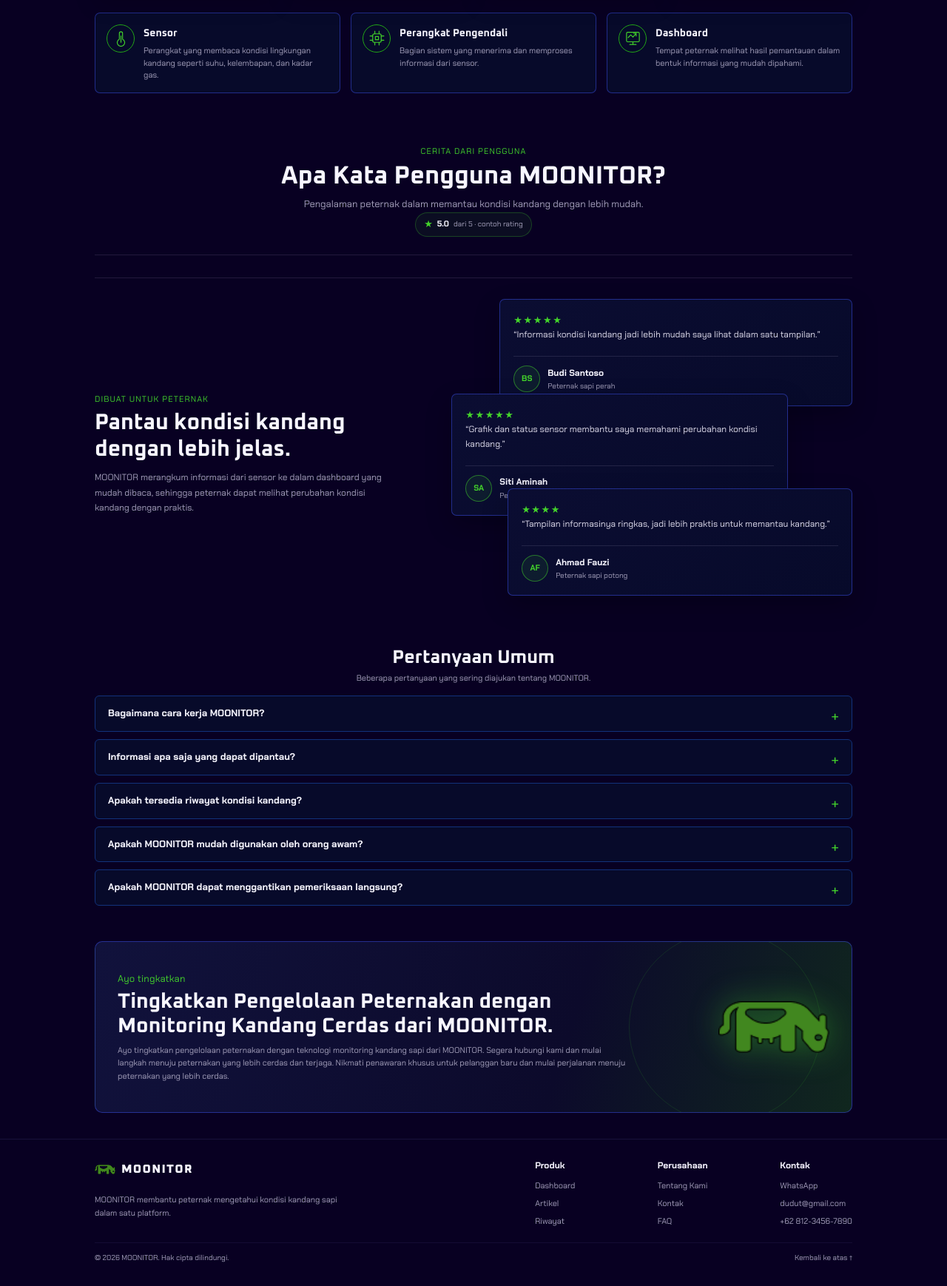
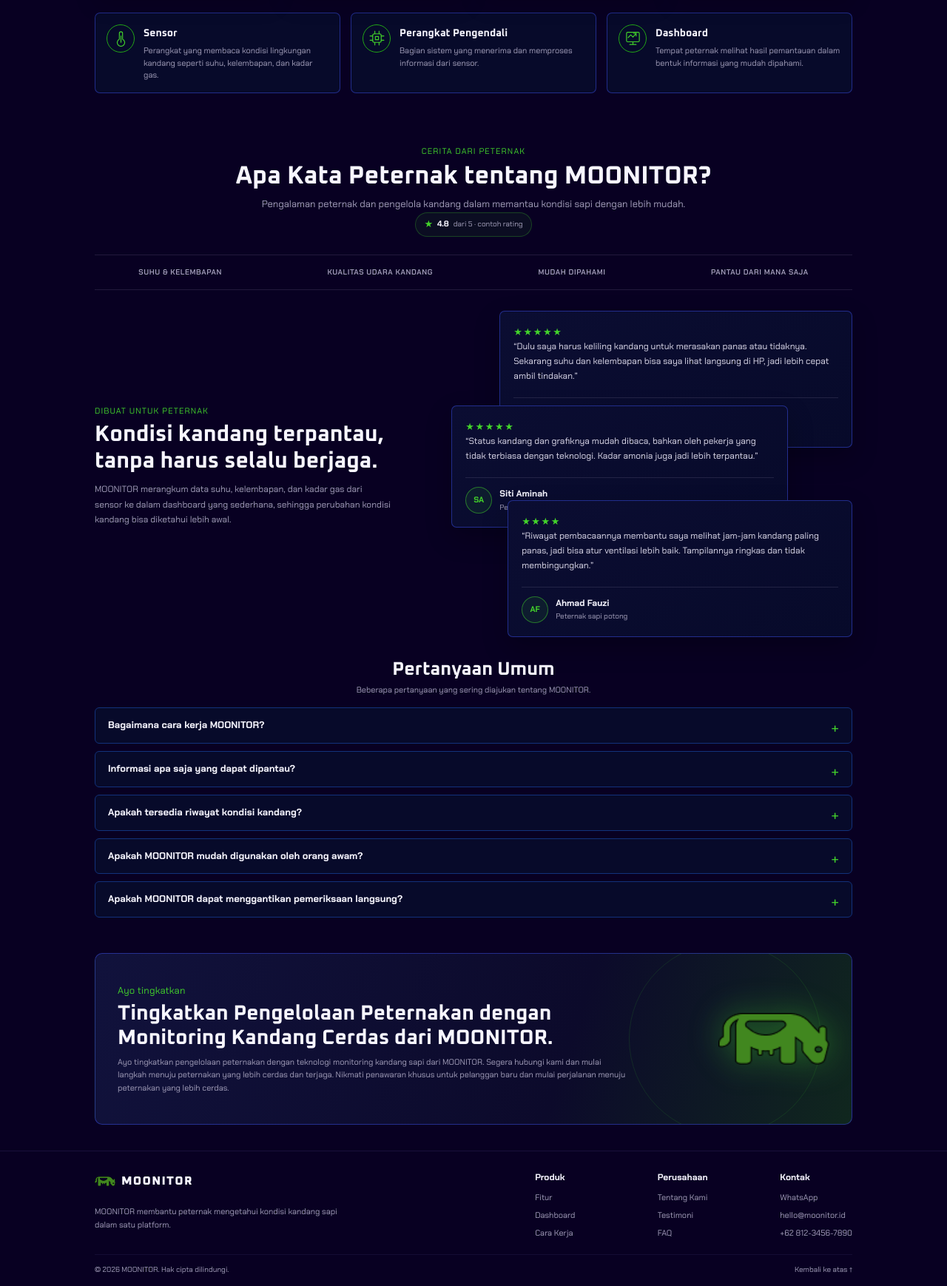
Before and after one commit to Levian28/Landing-Moonitor, a Laravel app: page / in a window 1280 px wide. Shown: the part 2359-4097 px from the top of the page at 74% size. Before the commit the page ends 4065 px from the top, so only its background shows below. Run offline with Laravel 12, Linux system fonts and the light colour scheme; style sheets or scripts are compiled from the project's sources.

Commit message:
fix testi, and footer mistake

```diff
--- a/resources/views/components/landing/cta.blade.php
+++ b/resources/views/components/landing/cta.blade.php
@@ -1,4 +1,4 @@
-<section class="moon-container moon-final-cta" aria-labelledby="final-cta-title">
+<section class="moon-container moon-final-cta" id="kontak" aria-labelledby="final-cta-title">
     <div class="moon-final-cta__copy">
         <p class="moon-eyebrow">Ayo tingkatkan</p>
         <h2 id="final-cta-title">Tingkatkan Pengelolaan Peternakan dengan Monitoring Kandang Cerdas dari MOONITOR.</h2>
--- a/resources/views/components/landing/footer.blade.php
+++ b/resources/views/components/landing/footer.blade.php
@@ -10,20 +10,20 @@
         <div class="moon-footer__links">
             <div>
                 <strong>Produk</strong>
+                <a href="#features">Fitur</a>
                 <a href="#dashboard">Dashboard</a>
-                <a href="#artikel">Artikel</a>
-                <a href="#riwayat">Riwayat</a>
+                <a href="#teknologi">Cara Kerja</a>
             </div>
             <div>
                 <strong>Perusahaan</strong>
                 <a href="#tentang">Tentang Kami</a>
-                <a href="#umum">Kontak</a>
+                <a href="#testimonials">Testimoni</a>
                 <a href="#faq">FAQ</a>
             </div>
             <div>
                 <strong>Kontak</strong>
-                <a href="https://wa.me/12321321421" target="_blank" rel="noopener noreferrer">WhatsApp</a>
-                <a href="mailto:hello@moonitor.id">dudut@gmail.com</a>
+                <a href="https://wa.me/6281234567890" target="_blank" rel="noopener noreferrer">WhatsApp</a>
+                <a href="mailto:hello@moonitor.id">hello@moonitor.id</a>
                 <a href="tel:+6281234567890">+62 812-3456-7890</a>
             </div>
         </div>
--- a/resources/views/components/landing/promo.blade.php
+++ b/resources/views/components/landing/promo.blade.php
@@ -3,7 +3,7 @@
         <p class="moon-eyebrow">Platform pemantauan kandang</p>
         <h2 id="promo-title">Kandang Terpantau, Ternak Terjaga, Hasil Lebih Maksimal.</h2>
         <p>MOONITOR menyatukan data suhu, kelembapan, dan kondisi kandang dalam satu platform yang mudah dipahami. Deteksi perubahan lebih awal, ambil keputusan lebih cepat, dan kurangi risiko kerugian.</p>
-        <a class="moon-button moon-button--outline" href="#tentang">Lihat Cara Kerja MOONITOR <span aria-hidden="true">→</span></a>
+        <a class="moon-button moon-button--outline" href="#teknologi">Lihat Cara Kerja MOONITOR <span aria-hidden="true">→</span></a>
     </div>
     <div class="moon-promo__art" aria-hidden="true">
         <span class="moon-promo__ring"></span>
--- a/resources/views/components/landing/testimonials.blade.php
+++ b/resources/views/components/landing/testimonials.blade.php
@@ -1,31 +1,38 @@
 <section class="moon-section moon-testimonials" id="testimonials" aria-labelledby="testimonials-title">
     <header class="moon-testimonials__intro">
-        <p class="moon-eyebrow">Cerita dari pengguna</p>
-        <h2 id="testimonials-title">Apa Kata Pengguna MOONITOR?</h2>
-        <p>Pengalaman peternak dalam memantau kondisi kandang dengan lebih mudah.</p>
+        <p class="moon-eyebrow">Cerita dari peternak</p>
+        <h2 id="testimonials-title">Apa Kata Peternak tentang MOONITOR?</h2>
+        <p>Pengalaman peternak dan pengelola kandang dalam memantau kondisi sapi dengan lebih mudah.</p>
         <p class="moon-testimonials__score">
             <span aria-hidden="true">★</span>
-            <strong>5.0</strong>
+            <strong>4.8</strong>
             <span>dari 5 · contoh rating</span>
         </p>
     </header>
 
     <ul class="moon-testimonials__topics" aria-label="Topik pengalaman pengguna">
+        <li>Suhu &amp; Kelembapan</li>
+        <li>Kualitas Udara Kandang</li>
+        <li>Mudah Dipahami</li>
+        <li>Pantau dari Mana Saja</li>
     </ul>
+
     <div class="moon-testimonials__layout">
         <div class="moon-testimonials__summary">
             <p class="moon-eyebrow">Dibuat untuk peternak</p>
-            <h3>Pantau kondisi kandang dengan lebih jelas.</h3>
-            <p>MOONITOR merangkum informasi dari sensor ke dalam dashboard yang mudah dibaca, sehingga peternak dapat melihat perubahan kondisi kandang dengan praktis.</p>
+            <h3>Kondisi kandang terpantau, tanpa harus selalu berjaga.</h3>
+            <p>MOONITOR merangkum data suhu, kelembapan, dan kadar gas dari sensor ke dalam dashboard yang sederhana, sehingga perubahan kondisi kandang bisa diketahui lebih awal.</p>
         </div>
 
-        <div class="moon-testimonials__stack" aria-label="Contoh testimoni pengguna">
+        {{-- CATATAN: testimoni di bawah adalah CONTOH. Ganti dengan testimoni asli
+             (dan izin pemberi testimoni) sebelum website dipublikasikan. --}}
+        <div class="moon-testimonials__stack" aria-label="Contoh testimoni peternak">
             <article class="moon-testimonial-card moon-testimonial-card--first">
                 <p class="moon-testimonial-card__rating" aria-label="Rating contoh: 5 dari 5">
                     <span aria-hidden="true">★★★★★</span>
                 </p>
                 <blockquote>
-                    <p>“Informasi kondisi kandang jadi lebih mudah saya lihat dalam satu tampilan.”</p>
+                    <p>“Dulu saya harus keliling kandang untuk merasakan panas atau tidaknya. Sekarang suhu dan kelembapan bisa saya lihat langsung di HP, jadi lebih cepat ambil tindakan.”</p>
                 </blockquote>
                 <footer class="moon-testimonial-card__author">
                     <span class="moon-testimonial-card__avatar" aria-hidden="true">BS</span>
@@ -41,7 +48,7 @@
                     <span aria-hidden="true">★★★★★</span>
                 </p>
                 <blockquote>
-                    <p>“Grafik dan status sensor membantu saya memahami perubahan kondisi kandang.”</p>
+                    <p>“Status kandang dan grafiknya mudah dibaca, bahkan oleh pekerja yang tidak terbiasa dengan teknologi. Kadar amonia juga jadi lebih terpantau.”</p>
                 </blockquote>
                 <footer class="moon-testimonial-card__author">
                     <span class="moon-testimonial-card__avatar" aria-hidden="true">SA</span>
@@ -53,11 +60,11 @@
             </article>
 
             <article class="moon-testimonial-card moon-testimonial-card--third">
-                <p class="moon-testimonial-card__rating" aria-label="Rating contoh: 5 dari 5">
+                <p class="moon-testimonial-card__rating" aria-label="Rating contoh: 4 dari 5">
                     <span aria-hidden="true">★★★★</span>
                 </p>
                 <blockquote>
-                    <p>“Tampilan informasinya ringkas, jadi lebih praktis untuk memantau kandang.”</p>
+                    <p>“Riwayat pembacaannya membantu saya melihat jam-jam kandang paling panas, jadi bisa atur ventilasi lebih baik. Tampilannya ringkas dan tidak membingungkan.”</p>
                 </blockquote>
                 <footer class="moon-testimonial-card__author">
                     <span class="moon-testimonial-card__avatar" aria-hidden="true">AF</span>
```
